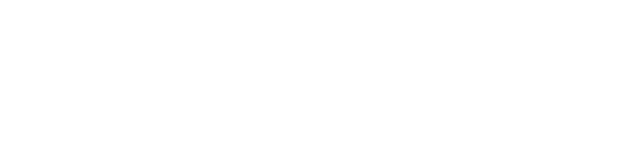
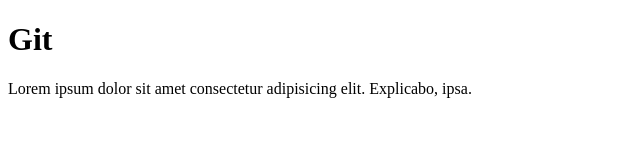
Before and after one commit to marenkovadym/GG, a plain HTML site: page index.html in a window 1280 px wide. Shown: the whole page, without its empty margins (0-640 px from the left). Drawn offline with Linux system fonts and the light colour scheme.

Commit message:
ïndex changed

```diff
--- a/index.html
+++ b/index.html
@@ -6,6 +6,10 @@
     <title>Git Hub</title>
 </head>
 <body>
-
+    <div class container>
+        <h1>Git</h1>
+        <p>Lorem ipsum dolor sit amet consectetur adipisicing elit. Explicabo, ipsa.
+        </p>
+    </div>
 </body>
 </html>
```
